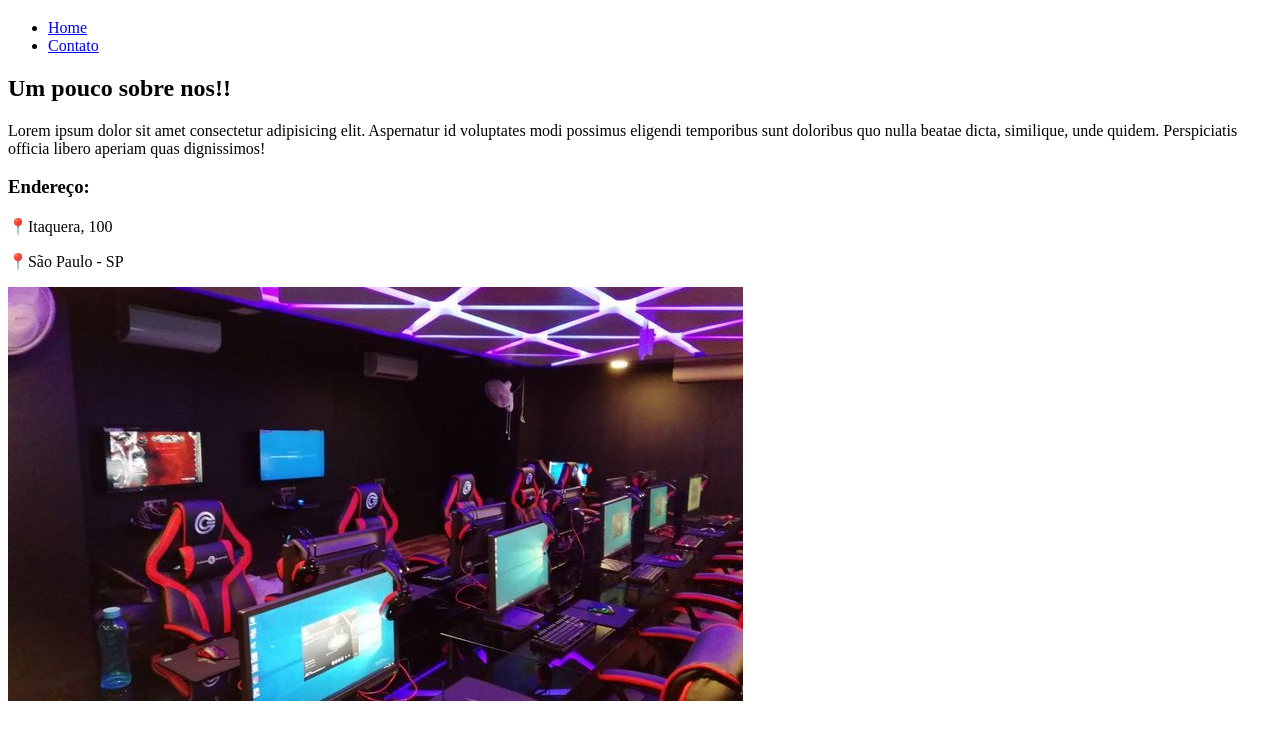
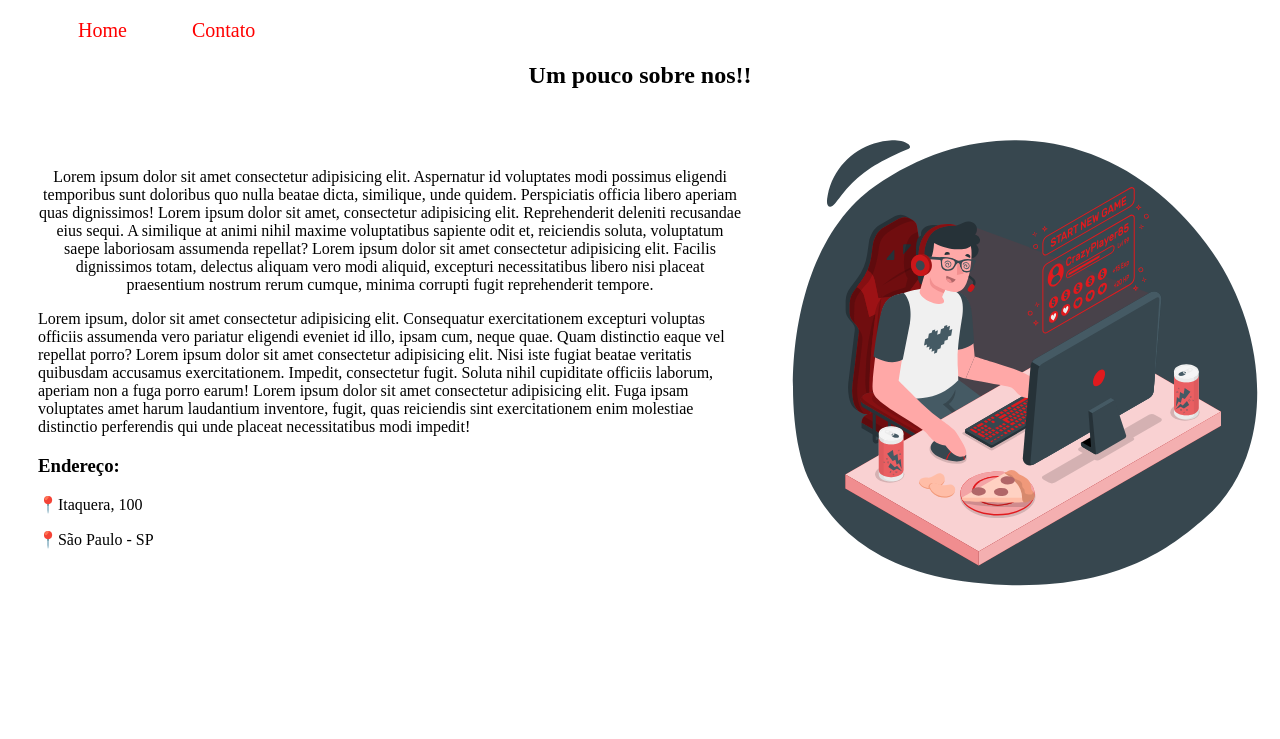
Before and after one commit to IsabellaCorreiadosantos/fundamentos-web, a plain HTML site: page index.html in a window 1280 px wide. Shown: the part 61-800 px from the top of the page. Drawn offline with Linux system fonts and the light colour scheme.

Commit message:
adicionando css

```diff
--- a/index.html
+++ b/index.html
@@ -5,11 +5,13 @@
     <meta charset="UTF-8">
     <meta name="viewport" content="width=device-width, initial-scale=1.0">
     <title>Lan House ShadowBlaze Nexus</title>
+    <link rel="stylesheet" href="style/style.css">
+
 </head>
 <body>
     <h1>Diversão a toda hora!!</h1>
 
-    <ul>
+    <ul id="menu">
         <li>
             <a href="index.html"> Home </a>
         </li>
@@ -18,19 +20,43 @@
         </li>
     </ul>
 
-   <h2> Um pouco sobre nos!!</h2>
-    <p>Lorem ipsum dolor sit amet consectetur adipisicing elit. Aspernatur id voluptates modi possimus eligendi temporibus sunt doloribus quo nulla
-        beatae dicta, similique, unde quidem. Perspiciatis officia libero aperiam quas dignissimos!
-    </p>
+   <h2 class="center"> Um pouco sobre nos!!</h2>
+   <div class="container">
+    <div class="p-30">
+        <p class="center">
+            Lorem ipsum dolor sit amet consectetur adipisicing elit. Aspernatur id voluptates modi possimus eligendi temporibus sunt doloribus quo nulla
+            beatae dicta, similique, unde quidem. Perspiciatis officia libero aperiam quas dignissimos! Lorem ipsum dolor sit amet, consectetur adipisicing elit.
+            Reprehenderit deleniti recusandae eius sequi. A similique at animi nihil maxime voluptatibus
+            sapiente odit et, reiciendis soluta, voluptatum saepe laboriosam assumenda repellat?
+            Lorem ipsum dolor sit amet consectetur adipisicing elit. Facilis dignissimos totam,
+            delectus aliquam vero modi aliquid, excepturi necessitatibus libero nisi placeat praesentium nostrum rerum cumque, minima corrupti fugit reprehenderit tempore.
+        </p>
 
-    <h3> Endereço: </h3>
-    <p>📍Itaquera, 100</p>
-    <p>📍São Paulo - SP</p>
+        <p>
+            Lorem ipsum, dolor sit amet consectetur adipisicing elit. Consequatur exercitationem excepturi voluptas officiis assumenda vero pariatur eligendi eveniet id illo, ipsam cum, neque quae. Quam distinctio eaque vel repellat porro?
+            Lorem ipsum dolor sit amet consectetur adipisicing elit. Nisi iste fugiat beatae veritatis quibusdam accusamus exercitationem. Impedit, consectetur fugit. Soluta nihil cupiditate officiis laborum, aperiam non a fuga porro earum!
+            Lorem ipsum dolor sit amet consectetur adipisicing elit. Fuga ipsam voluptates amet harum laudantium inventore, fugit, quas reiciendis sint exercitationem enim molestiae distinctio perferendis qui unde placeat necessitatibus modi impedit!
+        </p>
+
+        <h3> Endereço: </h3>
+        <p>📍Itaquera, 100</p>
+        <p>📍São Paulo - SP</p>
+    </div>
+        <img src="assets/img/computador.svg" alt="foto de um computador" width="500">
+    <div>
+
+   </div>
+
+   <!-- <p class="center">Lorem ipsum dolor sit amet consectetur adipisicing elit. Aspernatur id voluptates modi possimus eligendi temporibus sunt doloribus quo nulla  -->
+        <!-- beatae dicta, similique, unde quidem. Perspiciatis officia libero aperiam quas dignissimos!  -->
+    <!-- </p> -->
 
 
 
 
-     <img src="assets/img/lan house.jpg">
+
+
+     <!-- <img src="assets/img/lan house.jpg"> -->
 
 </body>
 </html>
--- /dev/null
+++ b/style/style.css
@@ -0,0 +1,52 @@
+
+/*estilos da pagina index.html */
+.center{
+    text-align: center;
+}
+
+.container{
+    display: flex;
+    flex-flow: row;
+    justify-content: center;
+    align-items: center;
+}
+
+#menu li{
+   display: inline;
+   padding: 30px;
+   text-decoration: none;
+}
+
+#menu li a{
+    text-decoration: none;
+    color: red;
+    font-size: 20px;
+}
+
+#menu li a:hover{
+    color: black;
+}
+
+.p-30{
+    padding: 30px;
+}
+/*estilos da pagina contato.html */
+#contato li{
+    display: inline;
+    padding: 30px;
+    text-decoration: none;
+ }
+
+ #contato li a{
+     text-decoration: none;
+     color: red;
+     font-size: 20px;
+ }
+
+ #contato li a:hover{
+     color: black;
+ }
+
+ .center{
+    text-align: center;
+}
```
Also changed, not shown: contato.html (+8 -2 lines), assets/img/computador.svg (added).
